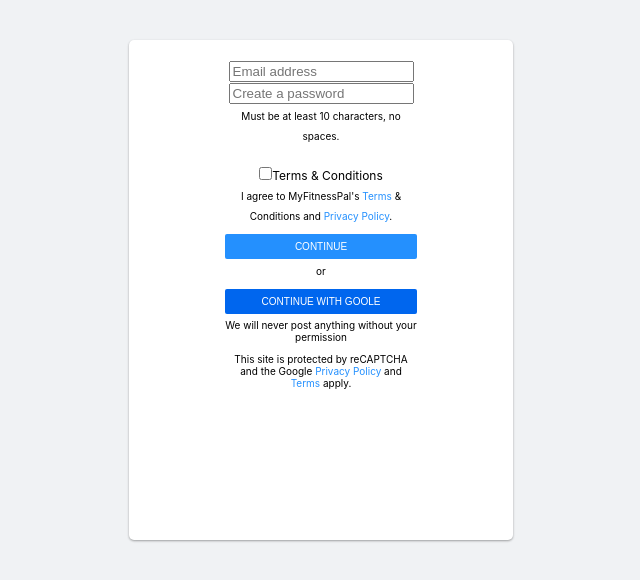
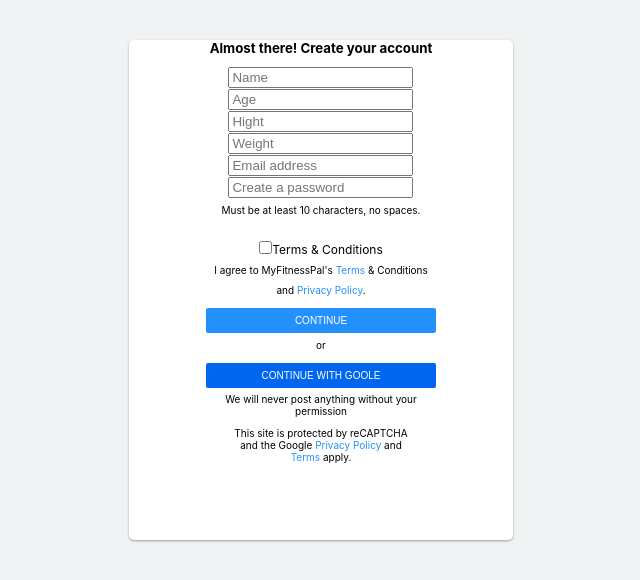
Before and after one commit to jatinsharma9871/cloneMyFitnessPal, a React (Vite) app in the folder myFitnessPal/: page / in a window 1280 px wide. Shown: the top 580 px of the page, without its empty margins (319-959 px from the left). Built offline with nearby package versions, Linux system fonts and the light colour scheme.

Commit message:
sign up updated

```diff
--- a/myFitnessPal/src/Components/Header/SignUp.css
+++ b/myFitnessPal/src/Components/Header/SignUp.css
@@ -21,9 +21,9 @@
 #myForm {
   margin: auto;
   margin-bottom: 0px;
-  padding-top: 20px;
+  padding-top: 10px;
   /* border: 1px solid red; */
-  width: 50%;
+  width: 60%;
 }
 
 .label {
@@ -51,7 +51,7 @@
   margin-bottom: 5px;
   font-size: 10px;
   border: transparent;
-  width: 50%;
+  width: 60%;
   height: 25px;
   border-radius: 2px;
   background-color: #0066ee;
@@ -68,3 +68,8 @@
 span {
   color: #2490fe;
 }
+
+h5{
+  margin: auto;
+  width: 70%;
+}
--- a/myFitnessPal/src/Components/Header/SignUp.jsx
+++ b/myFitnessPal/src/Components/Header/SignUp.jsx
@@ -8,7 +8,16 @@
 
   return (
     <div id="signUp">
+      <h5>Almost there! Create your account</h5>
       <form id="myForm">
+        <input id="name" placeholder="Name" onChange={handleChange} />
+        <br />
+        <input id="age" placeholder="Age" onChange={handleChange} />
+        <br />
+        <input id="hight" placeholder="Hight" onChange={handleChange} />
+        <br />
+        <input id="weight" placeholder="Weight" onChange={handleChange} />
+        <br />
         <input id="email" placeholder="Email address" onChange={handleChange} />
         <br />
         <input
@@ -26,7 +35,8 @@
         <label id="label2">Terms & Conditions</label>
         <br />
         <label className="label">
-          I agree to MyFitnessPal's <span>Terms</span> & Conditions and <span>Privacy Policy</span>.
+          I agree to MyFitnessPal's <span>Terms</span> & Conditions and{" "}
+          <span>Privacy Policy</span>.
         </label>
         <br />
         <input type="submit" value="CONTINUE" id="btn" />
```
